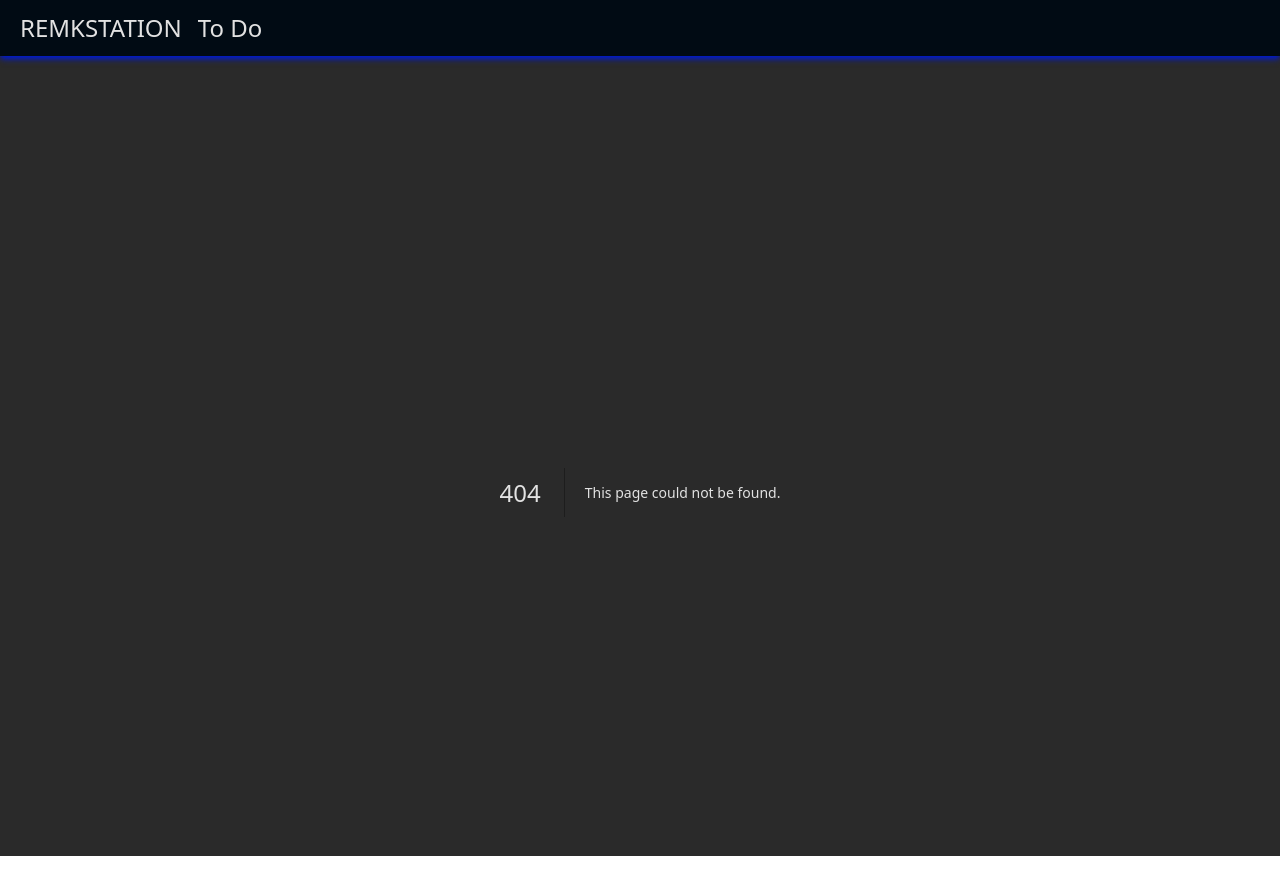
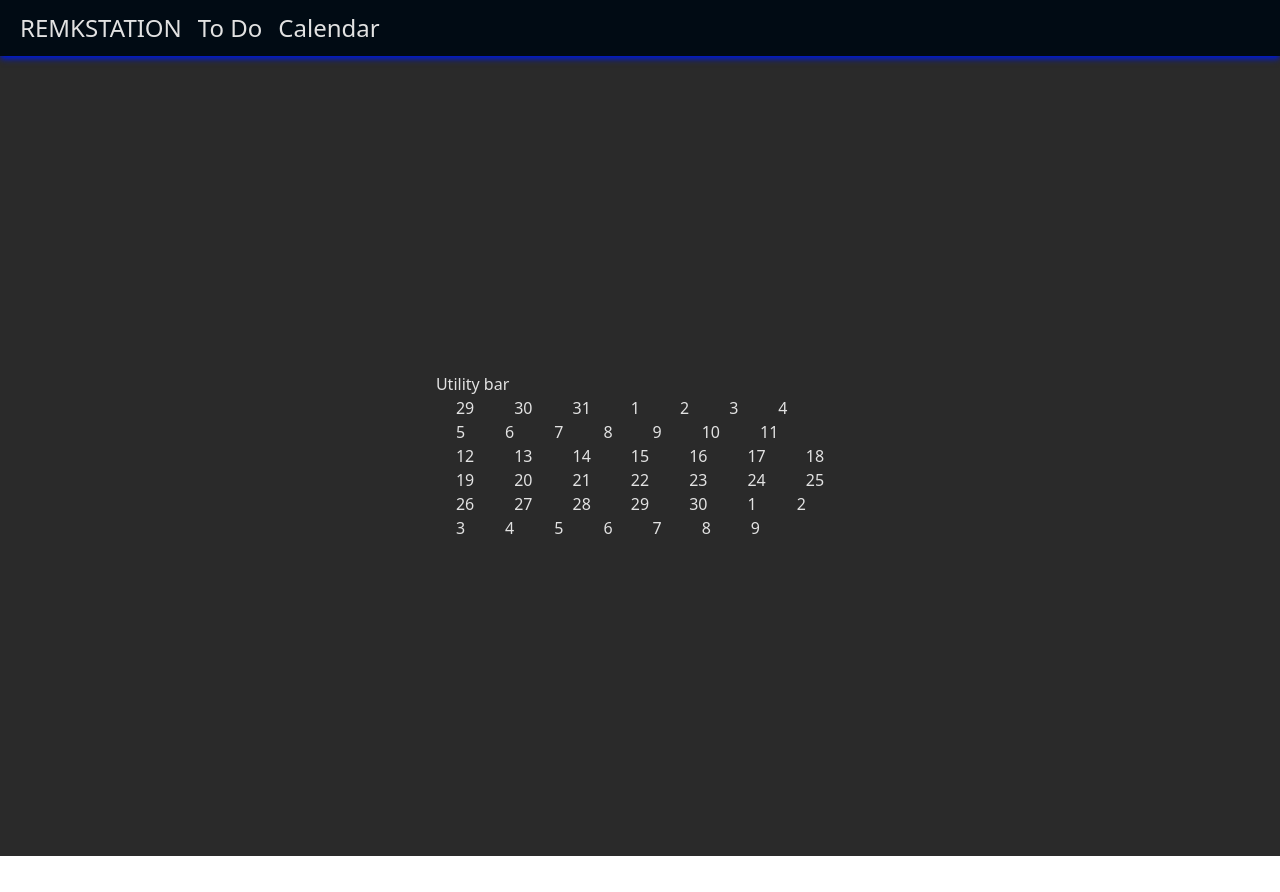
Before and after one commit to MichaelTheSynthCat/remkstation, a Next.js app: page /calendar in a window 1280 px wide. Before the commit this address had no page. After the commit the page ends 856 px from the top, so only its background shows below. Built offline with nearby package versions, Linux system fonts and the light colour scheme.

Commit message:
Calendar test

```diff
--- /dev/null
+++ b/app/calendar/page.js
@@ -0,0 +1,7 @@
+import Calendar from "@/components/calendar";
+
+export default function Home(){
+    return (
+        <Calendar />
+    );
+}
--- /dev/null
+++ b/components/calendar.js
@@ -0,0 +1,80 @@
+"use client"
+
+import { useState } from "react"
+
+const data = [ {id: 1, name:"this event"} ]
+
+// Returns an array of 6 dates (first day of the 6 weeks)
+function getViewedWeeks(date_in_first_week)
+{
+    var d_start = date_in_first_week;
+    d_start.setUTCDate(1);
+    if(d_start.getUTCDay() != 1){
+        d_start.setUTCDate(2-d_start.getUTCDay());
+    }
+    var arr = [d_start];
+    for(var i=0; i<5;i++){
+        var d_next = new Date(arr[i].toString());
+        d_next.setUTCDate(d_next.getUTCDate()+7);
+        arr.push(d_next);
+    }
+    console.log(arr);
+    return arr;
+}
+
+function CalendarDayEntry({date}){
+    return (
+        <span className="p-5">{date.getUTCDate()}</span>
+    );
+}
+
+function CalendarWeekContainer({first_date}){
+    const week_days = [first_date];
+    const day_entries = [];
+
+    for(var i=1; i<7;i++){
+        var next_day = new Date(week_days[i-1].toString());
+        next_day.setUTCDate(next_day.getUTCDate()+1);
+        week_days.push(next_day);
+    }
+
+    week_days.forEach((day) => {
+        day_entries.push(
+            <CalendarDayEntry date={day} />
+        )
+    })
+
+    return (
+        <div>{day_entries}</div>
+    )
+}
+
+function CalendarTable({view_date}){
+    const cells = [];
+    const [shownWeeks, setShownWeeks] = useState(getViewedWeeks(view_date));
+
+    shownWeeks.forEach((day) => {
+        console.log(day);
+        //cells.push(<div key={day}>{day.getDate()}</div>)
+        cells.push(<CalendarWeekContainer first_date={day}/>);
+    })
+
+    return (
+        <div>{cells}</div>
+    )
+}
+
+export default function Calendar(){
+    const [viewDay, setViewDay] = useState(new Date(Date.now()));
+
+    return (
+        <div>
+            <div>
+                Utility bar
+            </div>
+            <div>
+                <CalendarTable view_date={viewDay}/>
+            </div>
+        </div>
+    )
+}
--- a/components/topnavbar.js
+++ b/components/topnavbar.js
@@ -17,6 +17,7 @@ export default function TopNavBar() {
             sticky top-0">
             <NavButton text="REMKSTATION"/>
             <NavButton text="To Do" link="/todo"/>
+            <NavButton text="Calendar" link="/calendar"/>
         </div>
     );
 }
--- a/package.json
+++ b/package.json
@@ -9,6 +9,9 @@
     "lint": "next lint"
   },
   "dependencies": {
+    "@emotion/react": "^11.11.1",
+    "@emotion/styled": "^11.11.0",
+    "@mui/material": "^5.13.7",
     "@tailwindcss/forms": "^0.5.3",
     "autoprefixer": "10.4.14",
     "eslint": "8.43.0",
```
Also changed, not shown: 1 other file (tests, documents, lock files or other folders).
